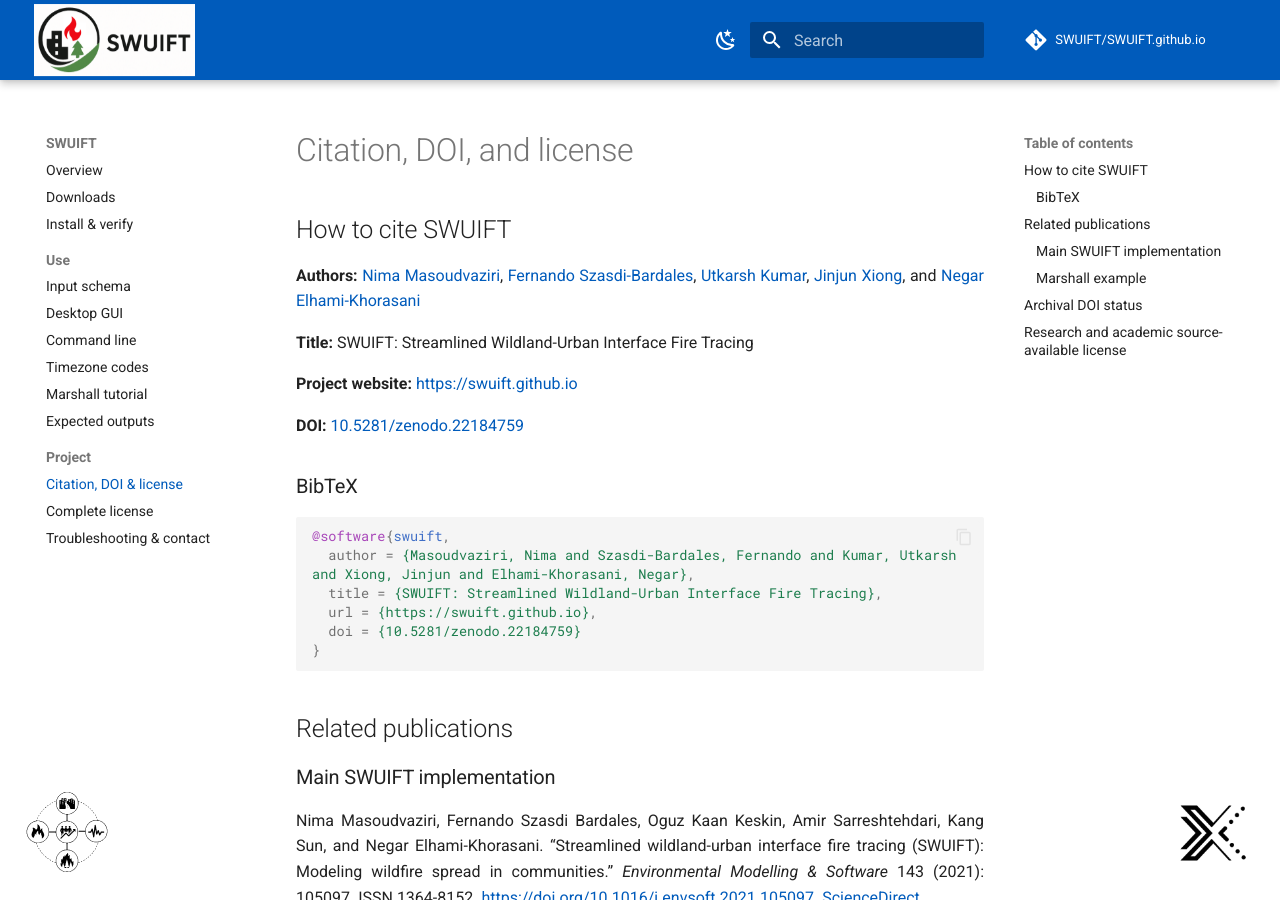
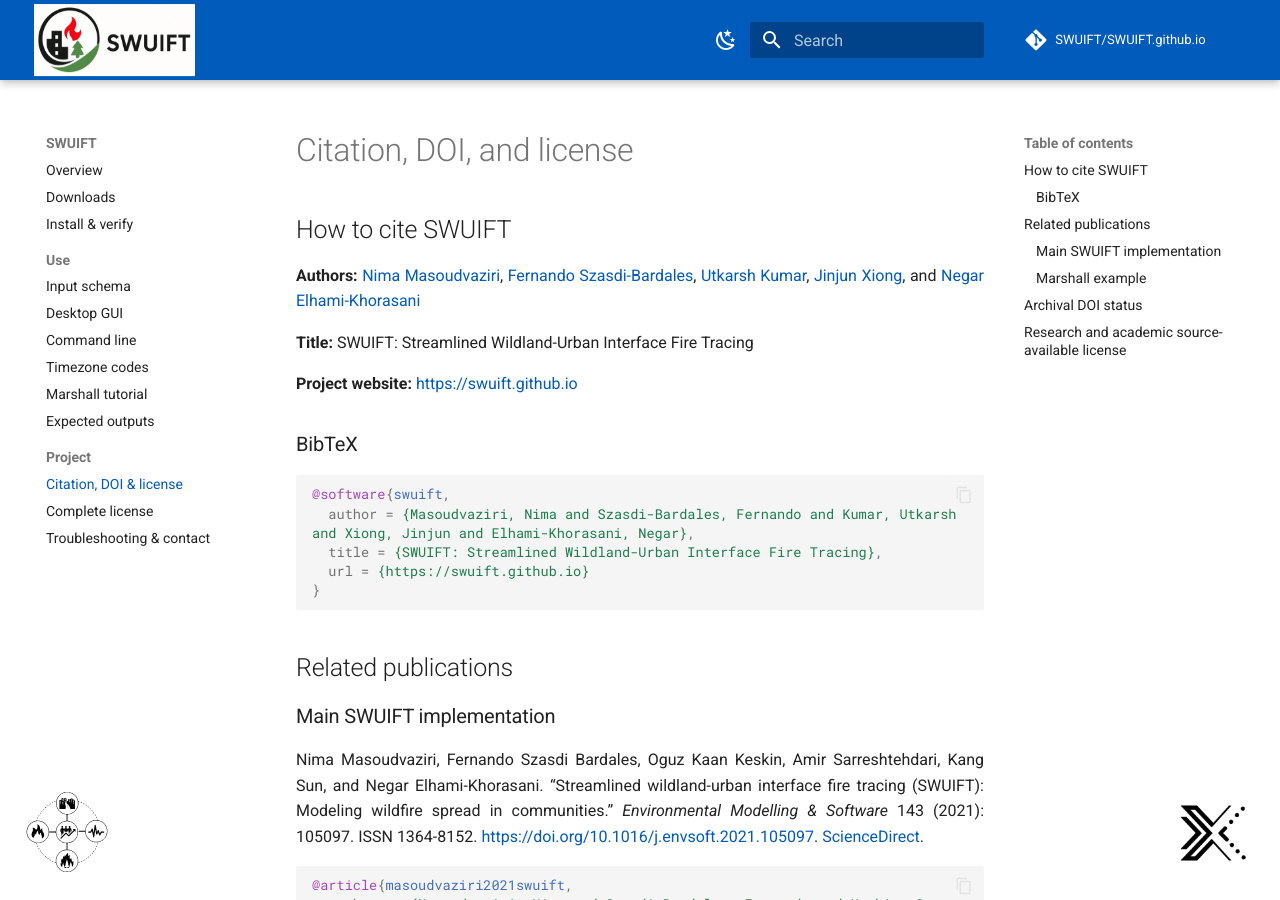
Before and after one commit to SWUIFT/SWUIFT.github.io, an MkDocs documentation site: the page built from docs/citation-license.md, in a window 1280 px wide and 900 px high. Built offline with MkDocs 1.6.1 and Material for MkDocs 9.7.7, drawn with Linux system fonts in a browser that asks for light colours; comment, search, counter and statistics services are not loaded.

Commit message:
Remove software DOI from citation and Zenodo metadata

````diff
--- a/_data/citation.yml
+++ b/_data/citation.yml
@@ -28,5 +28,4 @@
   affiliation: Department of Civil, Structural and Environmental Engineering, University at Buffalo
   orcid: https://orcid.org/0000-0003-3228-0097
 author_text: Nima Masoudvaziri, Fernando Szasdi-Bardales, Utkarsh Kumar, Jinjun Xiong, and Negar Elhami-Khorasani
-bibtex: "@software{swuift,\n  author = {Masoudvaziri, Nima and Szasdi-Bardales, Fernando and Kumar, Utkarsh and Xiong, Jinjun and Elhami-Khorasani, Negar},\n  title = {SWUIFT: Streamlined Wildland-Urban Interface Fire Tracing},\n  url = {https://swuift.github.io},\n  doi = {10.5281/zenodo.22184759}\n}"
-doi: 10.5281/zenodo.22184759
+bibtex: "@software{swuift,\n  author = {Masoudvaziri, Nima and Szasdi-Bardales, Fernando and Kumar, Utkarsh and Xiong, Jinjun and Elhami-Khorasani, Negar},\n  title = {SWUIFT: Streamlined Wildland-Urban Interface Fire Tracing},\n  url = {https://swuift.github.io}\n}"
--- a/docs/_generated/citation.md
+++ b/docs/_generated/citation.md
@@ -6,15 +6,12 @@
 
 **Project website:** [https://swuift.github.io](https://swuift.github.io)
 
-**DOI:** [10.5281/zenodo.22184759](https://doi.org/10.5281/zenodo.22184759)
-
 ### BibTeX
 
 ```bibtex
 @software{swuift,
   author = {Masoudvaziri, Nima and Szasdi-Bardales, Fernando and Kumar, Utkarsh and Xiong, Jinjun and Elhami-Khorasani, Negar},
   title = {SWUIFT: Streamlined Wildland-Urban Interface Fire Tracing},
-  url = {https://swuift.github.io},
-  doi = {10.5281/zenodo.22184759}
+  url = {https://swuift.github.io}
 }
 ```
````
Also changed, not shown: .zenodo.json, 1 other file.
